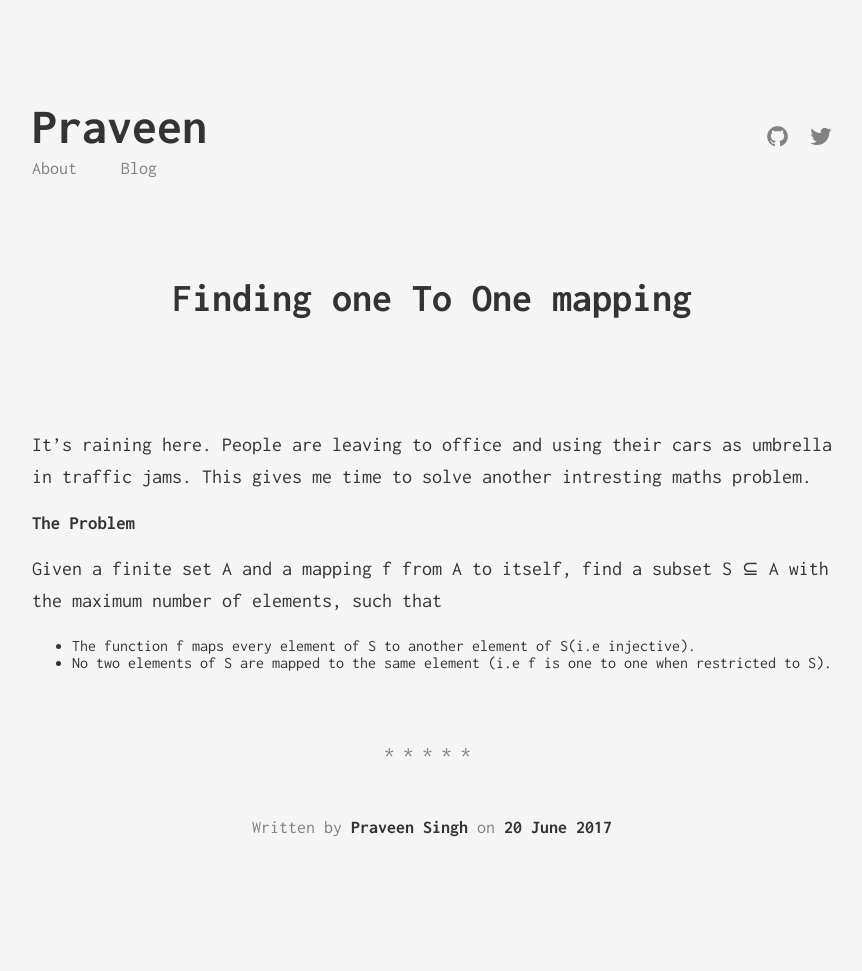
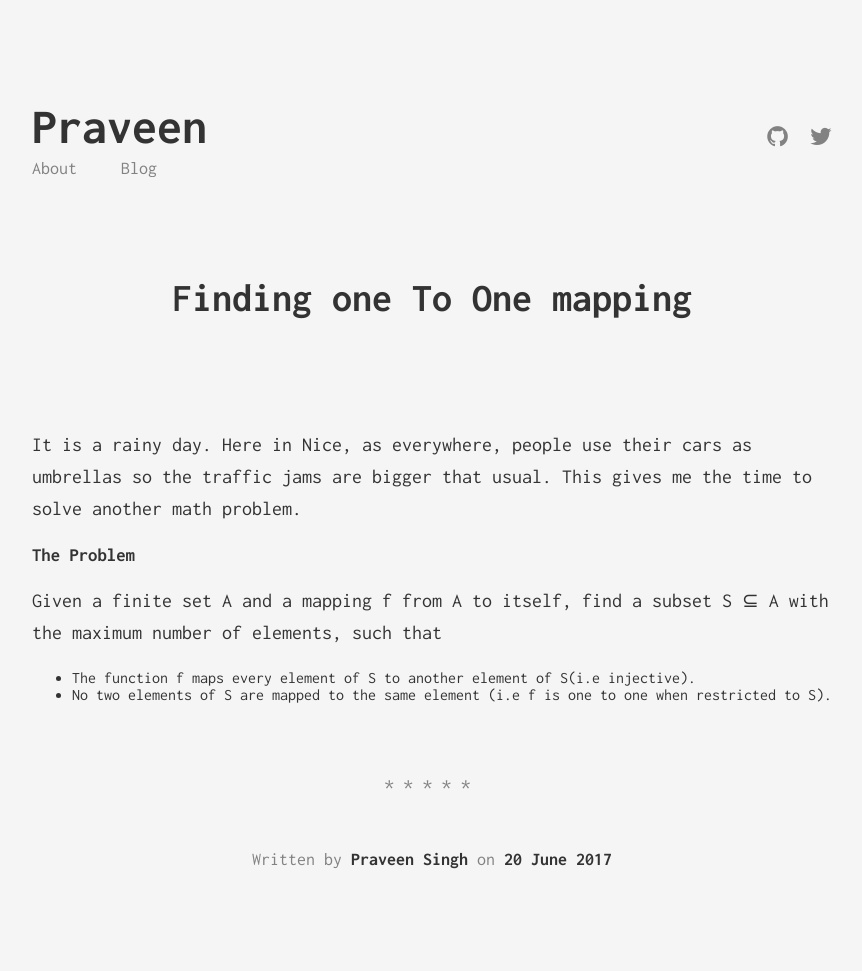
Before and after one commit to prrraveen/prrraveen.github.io, a Jekyll site: the page built from _posts/2017-06-20-Finding One-to-One Mapping.markdown, in a window 1280 px wide. Shown: the whole page, without its empty margins (208-1070 px from the left). Built offline with Jekyll 4.4.1, drawn with Linux system fonts in a browser that asks for light colours; our own code applies the rules of GitHub Pages for plain Markdown files; before the commit the page ends 939 px from its top, so only the background shows below that.

Commit message:
Update 2017-06-20-Finding One-to-One Mapping.markdown

```diff
--- a/_posts/2017-06-20-Finding One-to-One Mapping.markdown
+++ b/_posts/2017-06-20-Finding One-to-One Mapping.markdown
@@ -1,5 +1,4 @@
-It's raining here. People are leaving to office and using their cars as umbrella in traffic jams. This gives me time to solve another intresting maths
-problem.
+It is a rainy day. Here in Nice, as everywhere, people use their cars as umbrellas so the traffic jams are bigger that usual. This gives me the time to solve another math problem.
 
 ### The Problem
 Given a finite set A and a mapping f from A to itself, find a subset S ⊆ A  with the maximum number of elements, such that
```
